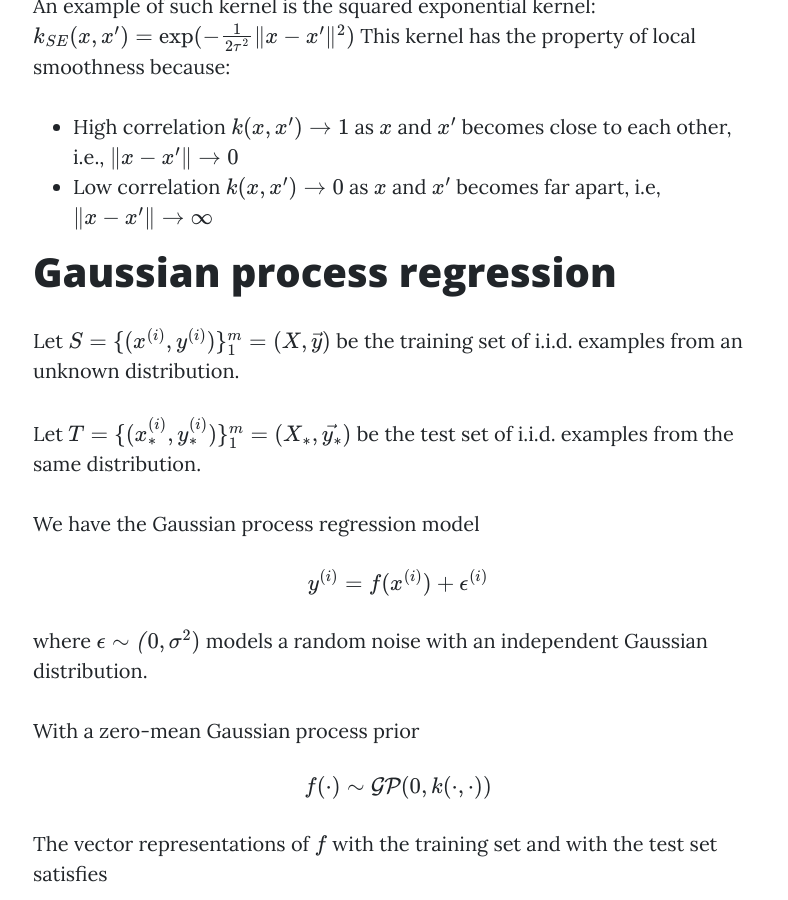
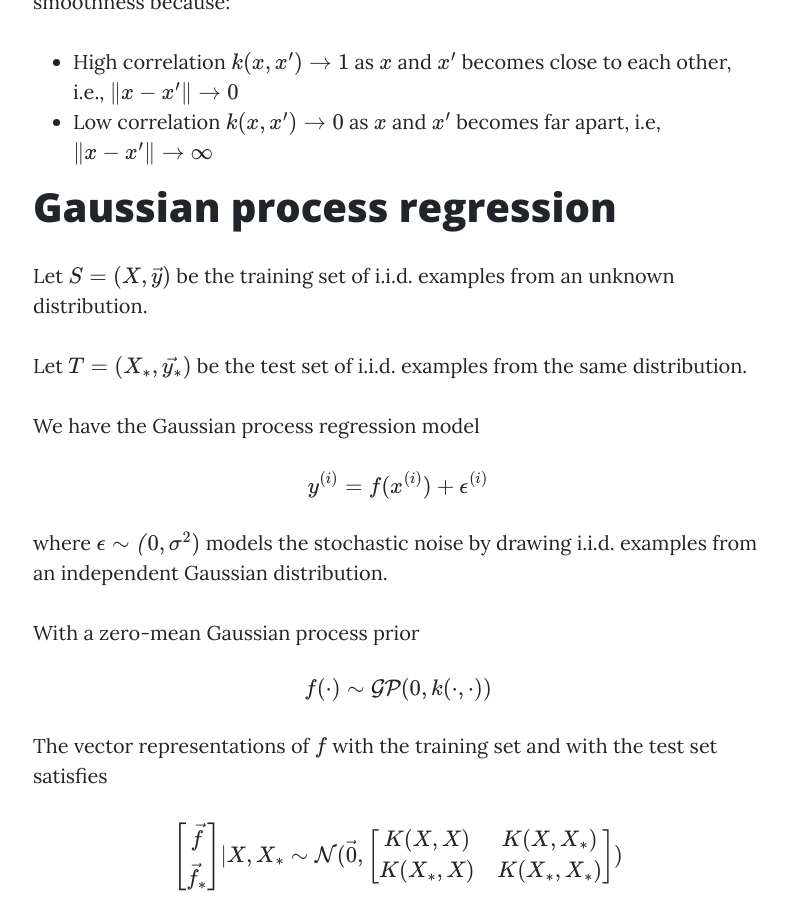
Before and after one commit to JihongJu/jihongju.github.io, a Jekyll site: the page built from _posts/2019-02-14-ml-note-gaussian-process.md, in a window 1280 px wide and 900 px high, scrolled down 2789 px. Shown: the whole window, without its empty margins (242-1030 px from the left). Built offline with Jekyll 4.4.1, drawn with Linux system fonts in a browser that asks for light colours; formulas are drawn with MathJax 3; some of the changed text lies outside the part shown.

Commit message:
A few refinement

```diff
--- a/_posts/2019-02-14-ml-note-gaussian-process.md
+++ b/_posts/2019-02-14-ml-note-gaussian-process.md
@@ -130,13 +129,13 @@ This kernel has the property of local smoothness because:
 
 Let
 $$
-S = \{ (x^{(i)}, y^{(i)})\}_1^m = (X, \vec{y})
+S = (X, \vec{y})
 $$
 be the training set of i.i.d. examples from an unknown distribution.
 
 Let
 $$
-T = \{ (x_*^{(i)}, y_*^{(i)})\}_1^m = (X_*, \vec{y_*})
+T = (X_*, \vec{y_*})
 $$
 be the test set of i.i.d. examples from the same distribution.
 
@@ -148,7 +147,7 @@ y^{(i)} = f(x^{(i)}) + \epsilon^{(i)}
 $$
 
 
-where $\epsilon \sim \mathcal({0, \sigma^2})$ models a random noise with an independent Gaussian distribution.
+where $\epsilon \sim \mathcal({0, \sigma^2})$ models the stochastic noise by drawing i.i.d. examples from an independent Gaussian distribution.
 
 With a zero-mean Gaussian process prior
 
```
Also changed, not shown: other parts of _posts/2019-02-14-ml-note-gaussian-process.md (+0 -1 lines).
